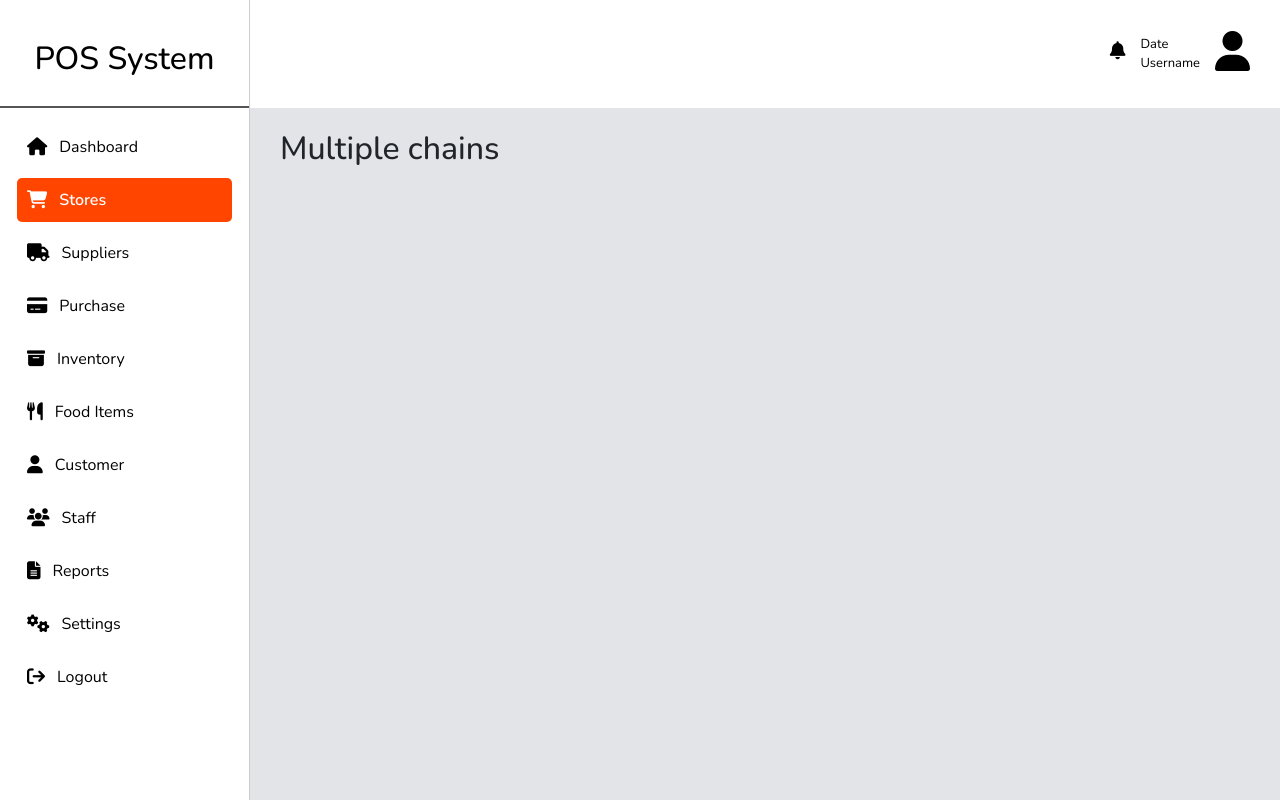
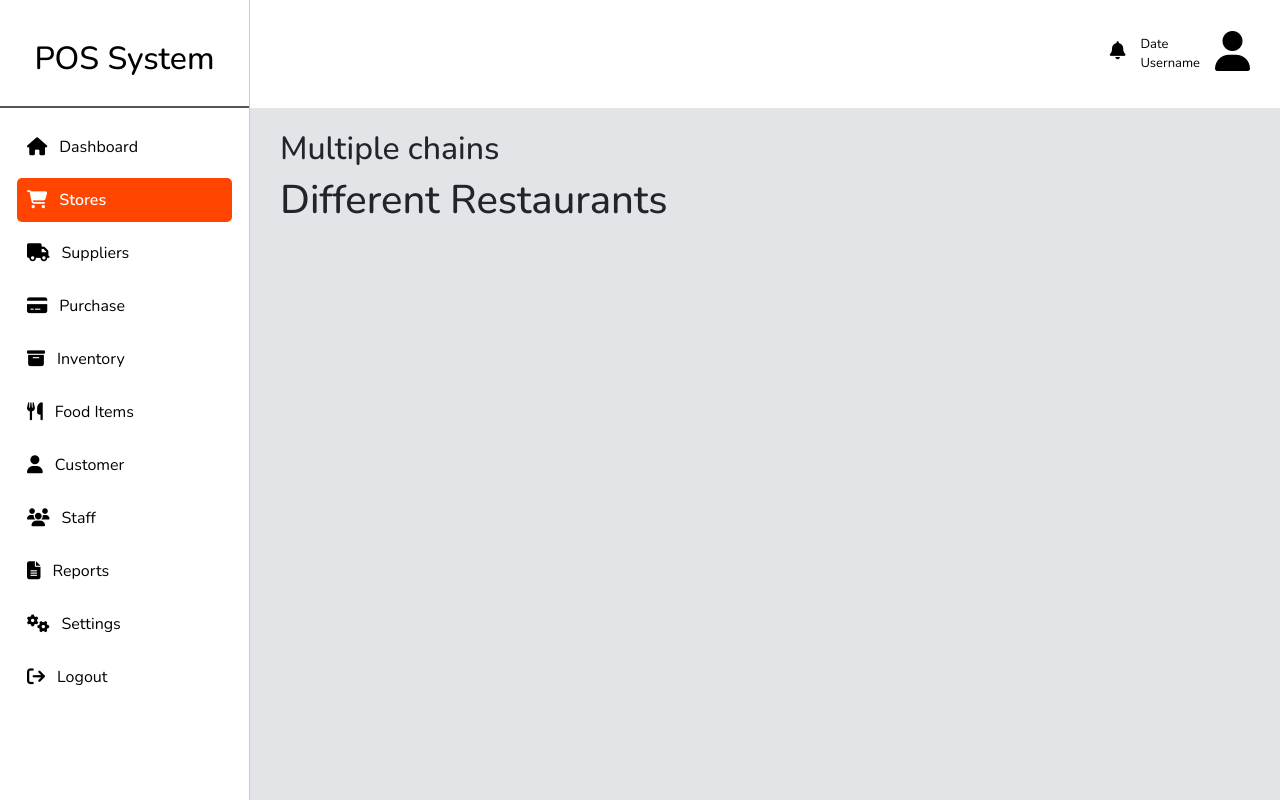
Before and after one commit to vish-2604/pos, a Django app: page /stores/ in a window 1280 px wide. Run offline with Django 5.2, Linux system fonts and the light colour scheme.

Commit message:
changing Restaurant

```diff
--- a/adminside/templates/adminside/stores.html
+++ b/adminside/templates/adminside/stores.html
@@ -1,2 +1,3 @@
 
     <h2>Multiple chains</h2>
+   <h1> Different Restaurants</h1>
```
